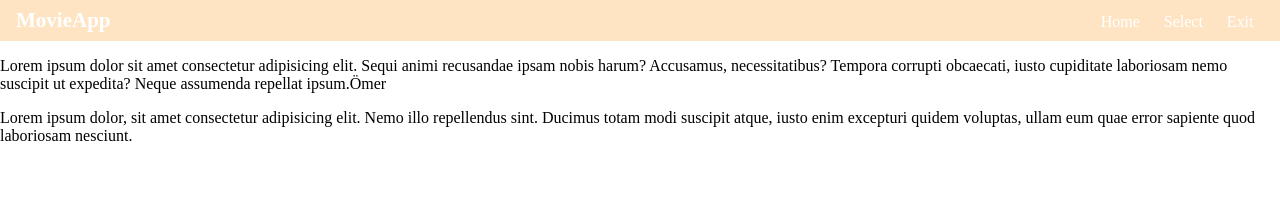
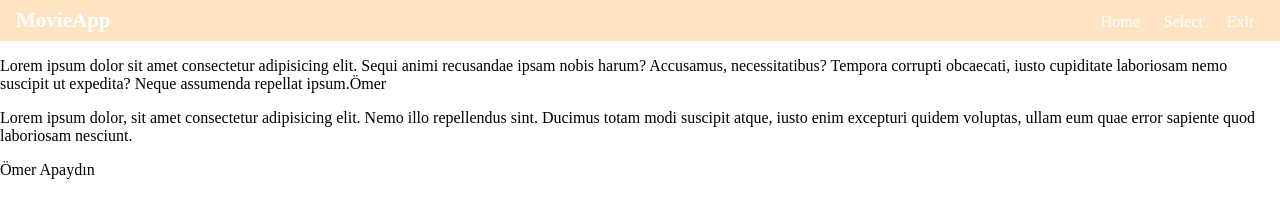
Before and after one commit to omerapaydin/todoapp, a plain HTML site: page page/index.html in a window 1280 px wide. Drawn offline with Linux system fonts and the light colour scheme.

Commit message:
Ömer eklendi

```diff
--- a/page/index.html
+++ b/page/index.html
@@ -69,5 +69,6 @@
       repellendus sint. Ducimus totam modi suscipit atque, iusto enim excepturi
       quidem voluptas, ullam eum quae error sapiente quod laboriosam nesciunt.
     </p>
+    <p>Ömer Apaydın</p>
   </body>
 </html>
```
